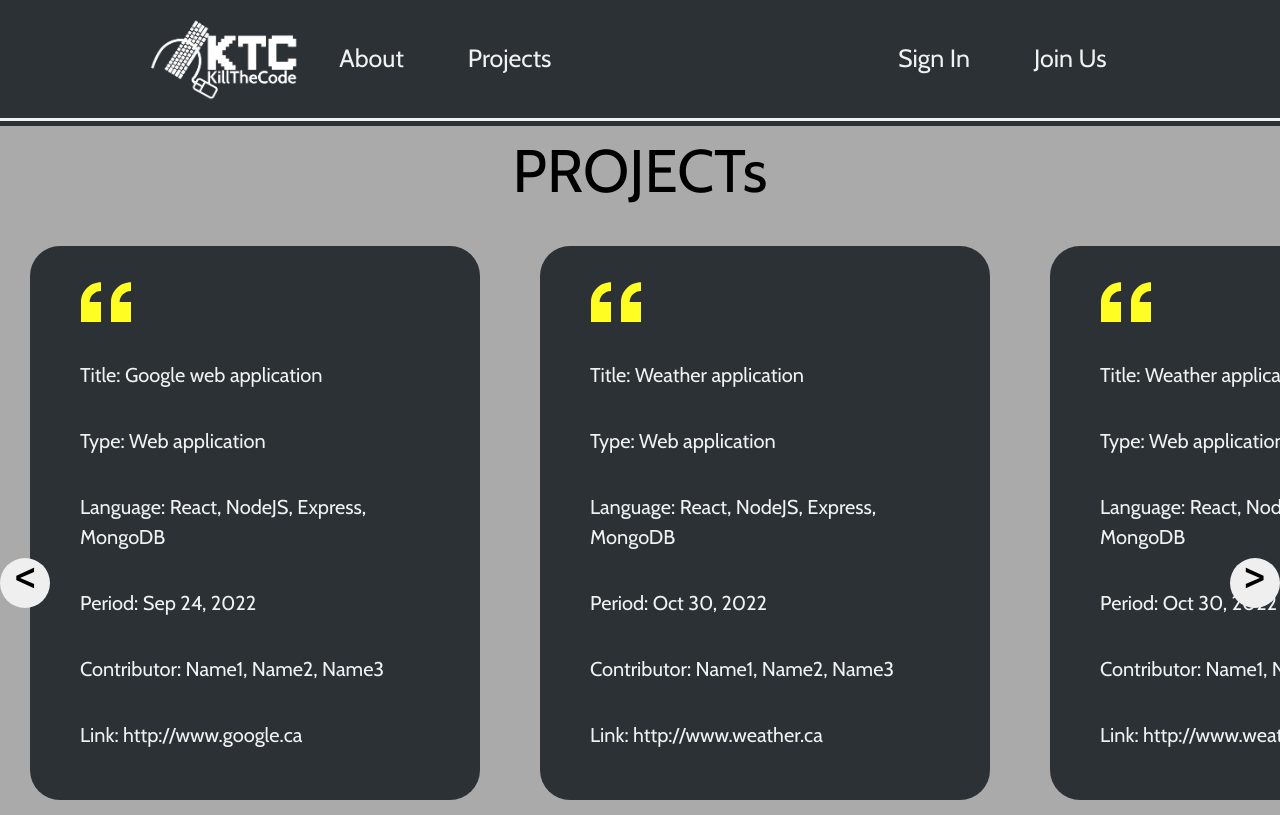
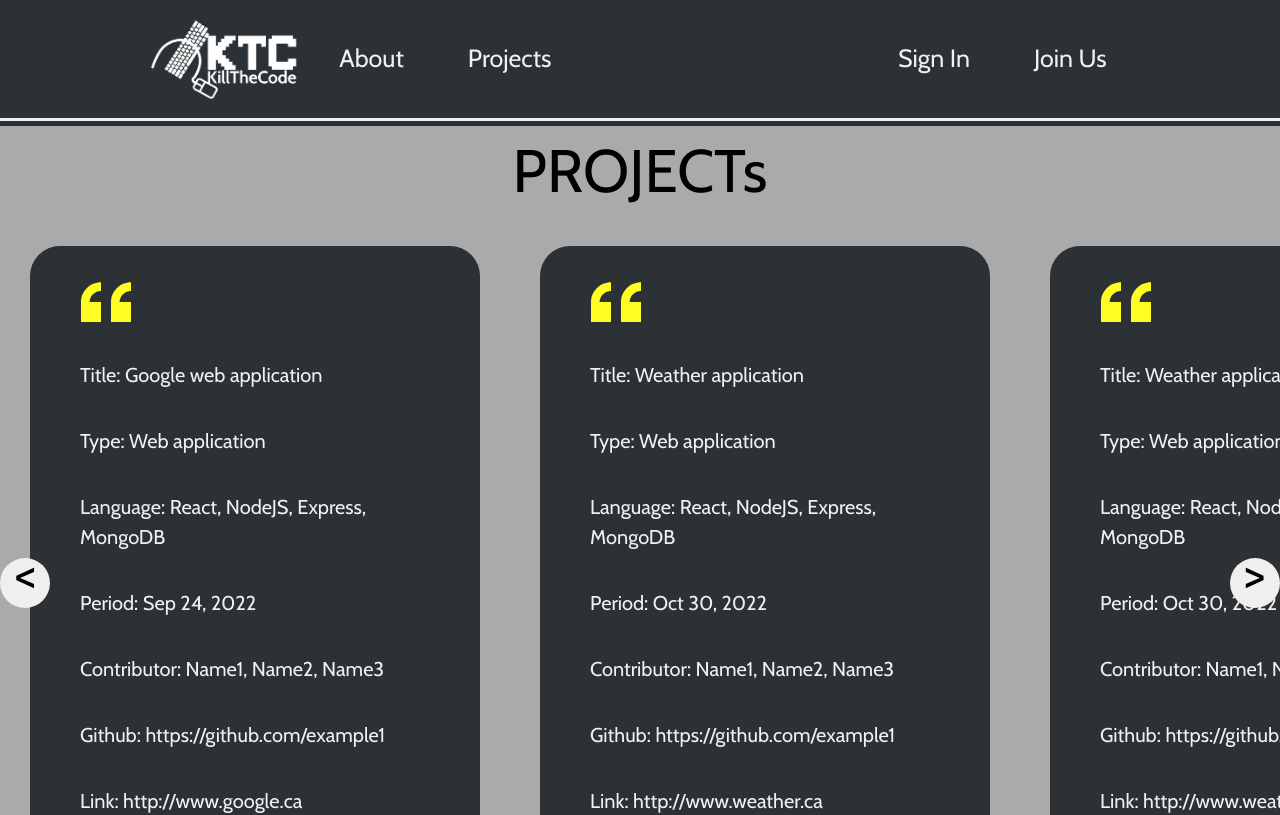
Before and after one commit to Jonghan-park/KillTheCode, a React (Create React App) app in the folder frontend/: page /projects in a window 1280 px wide. Shown: the top 815 px of the page. Built offline with nearby package versions, Linux system fonts and the light colour scheme.

Commit message:
Add github url in projects

```diff
--- a/frontend/src/components/Projects/Project.css
+++ b/frontend/src/components/Projects/Project.css
@@ -24,6 +24,14 @@
   margin-right: 20px;
   padding: 10px;
 }
+.projectLink{
+  cursor: pointer;
+}
+.projectLink:hover{
+  font-size: 20px;
+  color: yellow;
+  font-weight: 700;
+}
 .noProject{
   padding: 2rem;
   font-size: 50px;
--- a/frontend/src/components/Projects/Project.js
+++ b/frontend/src/components/Projects/Project.js
@@ -3,12 +3,23 @@ import quotation from "../../assets/quotation.svg";
 import "./Project.css";
 
 const Project = ({ projects }) => {
+  const openLink = (link) => {
+    window.open(link, "_blank");
+  };
   return (
     <>
       {projects ? (
         projects.map((project) => {
-          const { id, title, type, language, period, contributor, link } =
-            project;
+          const {
+            id,
+            title,
+            type,
+            language,
+            period,
+            contributor,
+            github,
+            link,
+          } = project;
           return (
             <div key={id} className="projectItem">
               <img src={quotation} alt="Quotation mark" />
@@ -29,7 +40,10 @@ const Project = ({ projects }) => {
                   <p>Contributor: {contributor}</p>
                 </li>
                 <li className="projectLink">
-                  <p>Link: {link}</p>
+                  <p onClick={() => openLink(github)}>Github: {github}</p>
+                </li>
+                <li className="projectLink">
+                  <p onClick={() => openLink(link)}>Link: {link}</p>
                 </li>
               </ul>
             </div>
--- a/frontend/src/components/Projects/Projects.js
+++ b/frontend/src/components/Projects/Projects.js
@@ -10,6 +10,7 @@ const project = [
     language: "React, NodeJS, Express, MongoDB",
     period: "Sep 24, 2022",
     contributor: "Name1, Name2, Name3",
+    github: "https://github.com/example1",
     link: "http://www.google.ca",
   },
   {
@@ -19,6 +20,7 @@ const project = [
     language: "React, NodeJS, Express, MongoDB",
     period: "Oct 30, 2022",
     contributor: "Name1, Name2, Name3",
+    github: "https://github.com/example1",
     link: "http://www.weather.ca",
   },
   {
@@ -28,6 +30,7 @@ const project = [
     language: "React, NodeJS, Express, MongoDB",
     period: "Oct 30, 2022",
     contributor: "Name1, Name2, Name3",
+    github: "https://github.com/example1",
     link: "http://www.weather.ca",
   },
   {
@@ -37,6 +40,7 @@ const project = [
     language: "React, NodeJS, Express, MongoDB",
     period: "Oct 30, 2022",
     contributor: "Name1, Name2, Name3",
+    github: "https://github.com/example1",
     link: "http://www.weather.ca",
   },
   {
@@ -46,6 +50,7 @@ const project = [
     language: "React, NodeJS, Express, MongoDB",
     period: "Oct 30, 2022",
     contributor: "Name1, Name2, Name3",
+    github: "https://github.com/example1",
     link: "http://www.weather.ca",
   },
 ];
```
